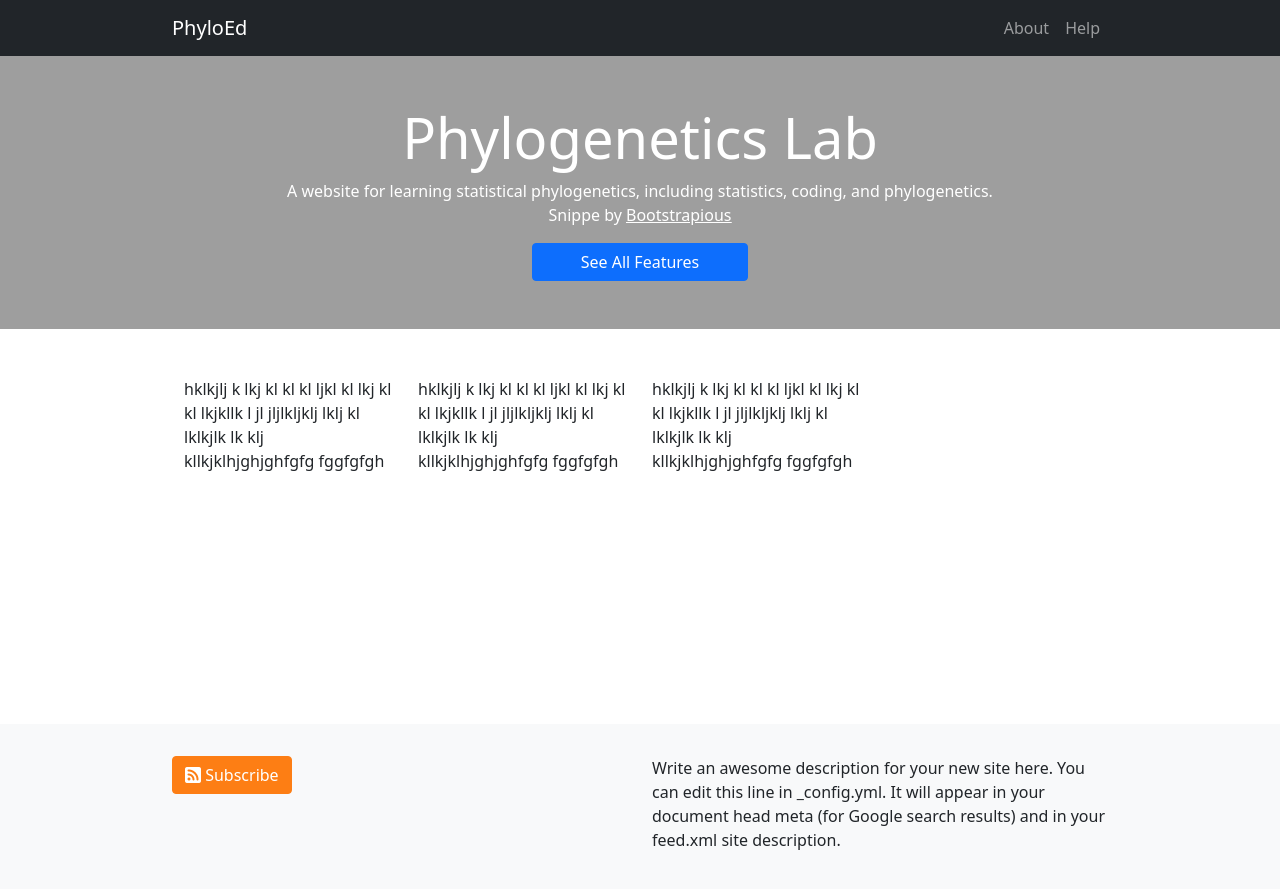
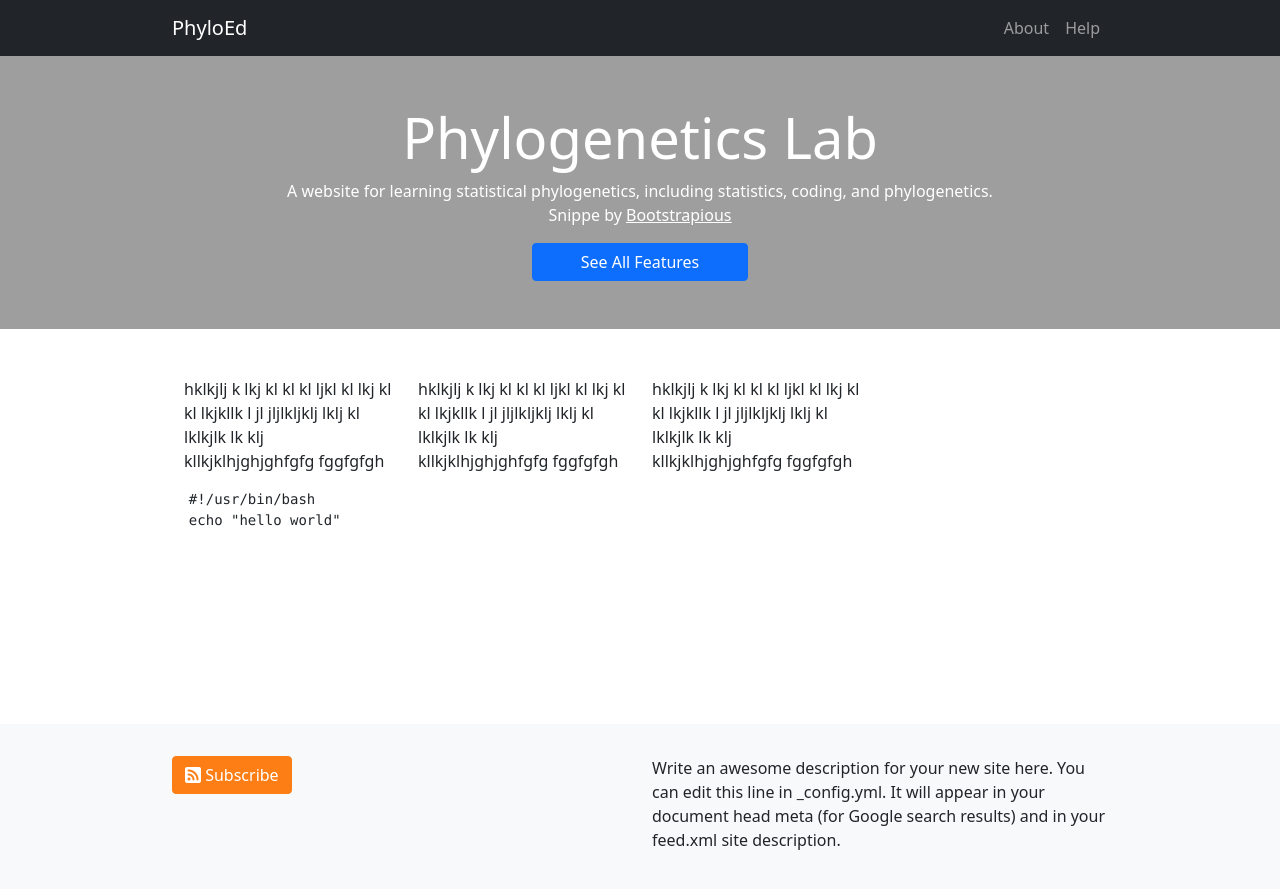
Before and after one commit to lliu1871/PhyEd, a Jekyll site: the page built from pages/test.markdown, in a window 1280 px wide. Shown: the top 889 px of the page. Built offline with Jekyll 4.4.1, drawn with Linux system fonts in a browser that asks for light colours.

Commit message:
Update test.markdown

````diff
--- a/pages/test.markdown
+++ b/pages/test.markdown
@@ -16,3 +16,9 @@ permalink: /page/test
   </div>
 </div>
   </div>
+
+  ```shell
+  #!/usr/bin/bash
+  echo "hello world"
+
+  ```
````
